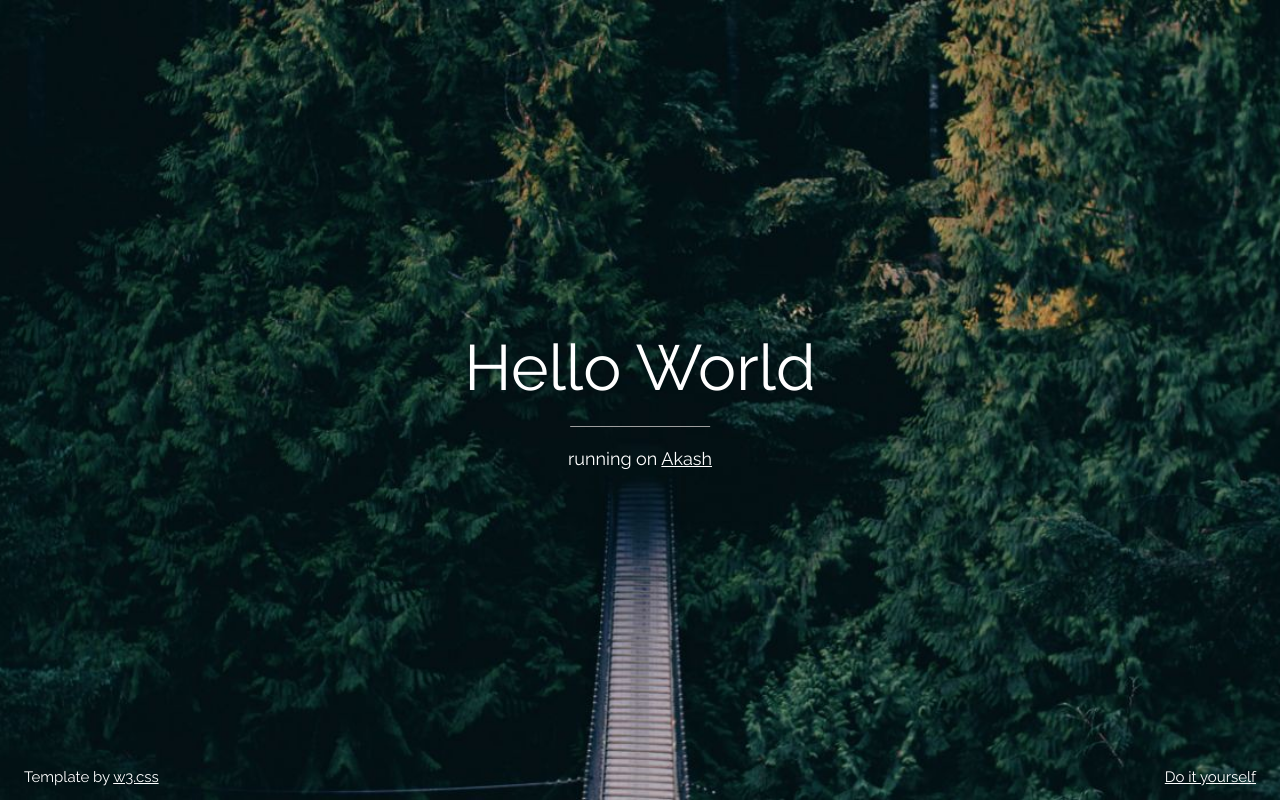
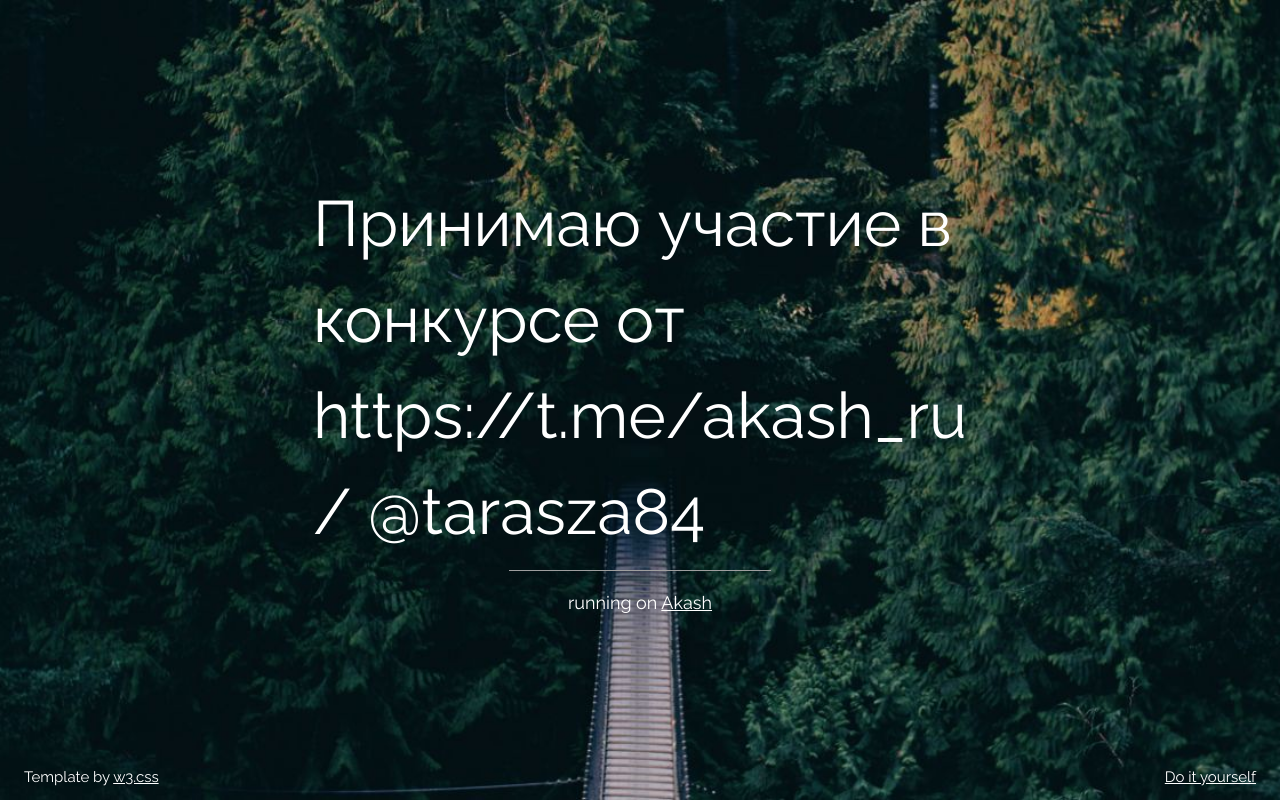
Before and after one commit to zataras1/akash-hello-world, a plain HTML site: page app/index.html in a window 1280 px wide. Drawn offline with nearby package versions, Linux system fonts and the light colour scheme.

Commit message:
Update index.html

```diff
--- a/app/index.html
+++ b/app/index.html
@@ -19,7 +19,7 @@
 
     <div class="bgimg w3-display-container w3-animate-opacity w3-text-white">
       <div class="w3-display-middle">
-        <h1 class="w3-jumbo w3-animate-top">Hello World</h1>
+        <h1 class="w3-jumbo w3-animate-top">Принимаю участие в конкурсе от https://t.me/akash_ru / @tarasza84</h1>
         <hr class="w3-border-grey" style="margin:auto;width:40%">
         <p class="w3-large w3-center">running on <a href="https://akash.network/">Akash</a></p>
       </div>
```
